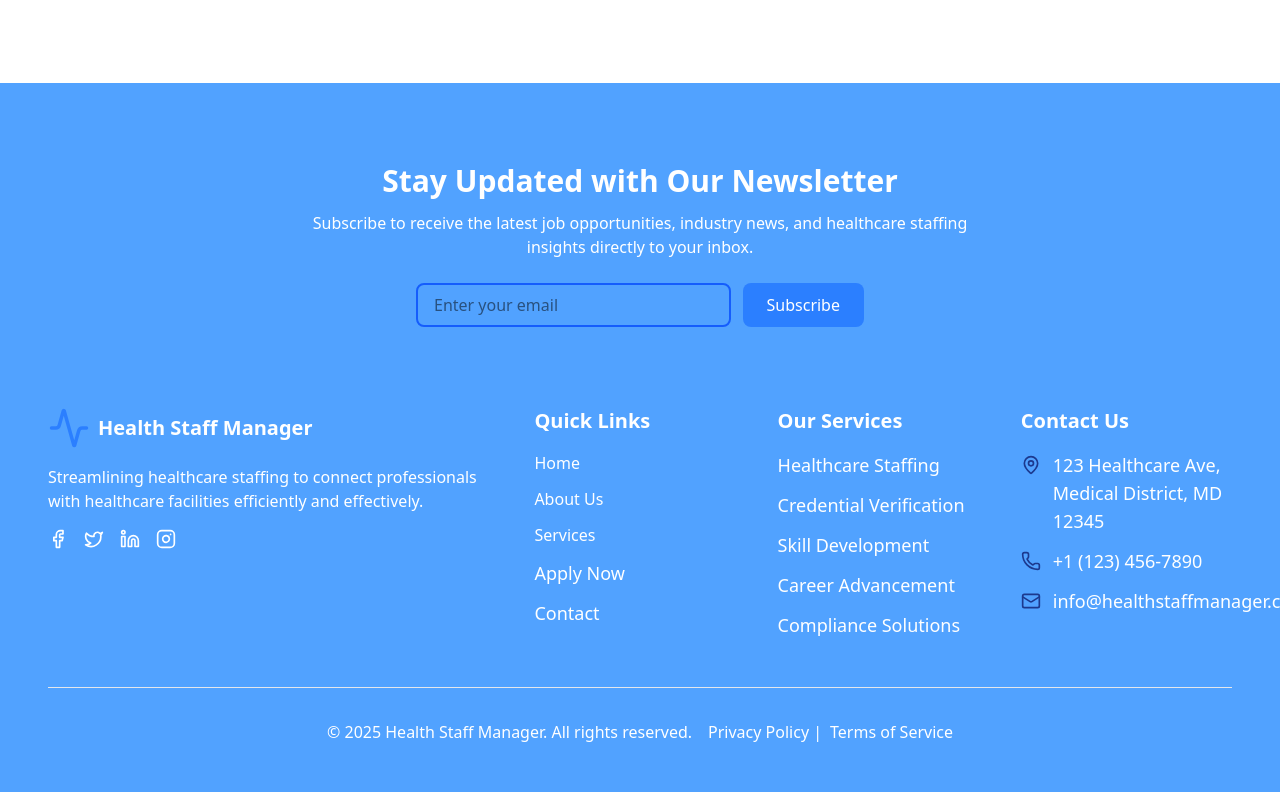
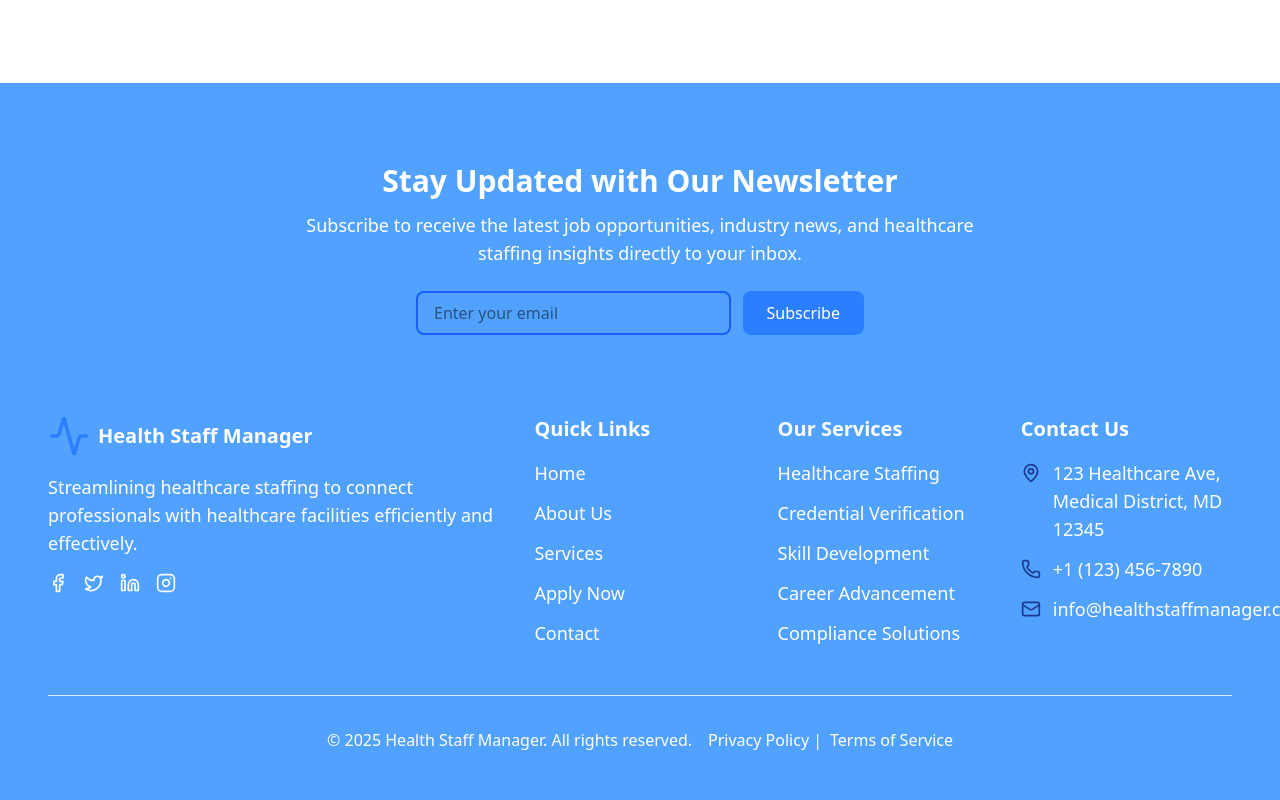
Before and after one commit to Interface-corporation/Heath_staff_management_fn-, a React (Vite) app: page / in a window 1280 px wide. Shown: the part 3183-3983 px from the top of the page. Built offline with nearby package versions, Linux system fonts and the light colour scheme.

Commit message:
ft:added side bar

```diff
--- a/src/components/layout/Footer.jsx
+++ b/src/components/layout/Footer.jsx
@@ -31,7 +31,7 @@ const Footer = () => {
             <h2 className="text-2xl sm:text-3xl font-extrabold text-white mb-3">
               Stay Updated with Our Newsletter
             </h2>
-            <p className="text-white max-w-2xl mx-auto mb-6">
+            <p className="text-white text-lg max-w-2xl mx-auto mb-6">
               Subscribe to receive the latest job opportunities, industry news,
               and healthcare staffing insights directly to your inbox.
             </p>
@@ -77,7 +77,7 @@ const Footer = () => {
               </Link>
             </div>
 
-            <p className="text-white">
+            <p className="text-white text-lg">
               Streamlining healthcare staffing to connect professionals with
               healthcare facilities efficiently and effectively.
             </p>
@@ -118,7 +118,7 @@ const Footer = () => {
               <li>
                 <Link
                   to="/"
-                  className="text-white hover:text-blue-600 transition-colors"
+                  className="text-white text-lg hover:text-blue-600 transition-colors"
                 >
                   Home
                 </Link>
@@ -126,7 +126,7 @@ const Footer = () => {
               <li>
                 <Link
                   to="/about"
-                  className="text-white hover:text-blue-600 transition-colors"
+                  className="text-white text-lg hover:text-blue-600 transition-colors"
                 >
                   About Us
                 </Link>
@@ -134,7 +134,7 @@ const Footer = () => {
               <li>
                 <Link
                   to="/services"
-                  className="text-white hover:text-blue-600 transition-colors"
+                  className="text-white text-lg hover:text-blue-600 transition-colors"
                 >
                   Services
                 </Link>
```
